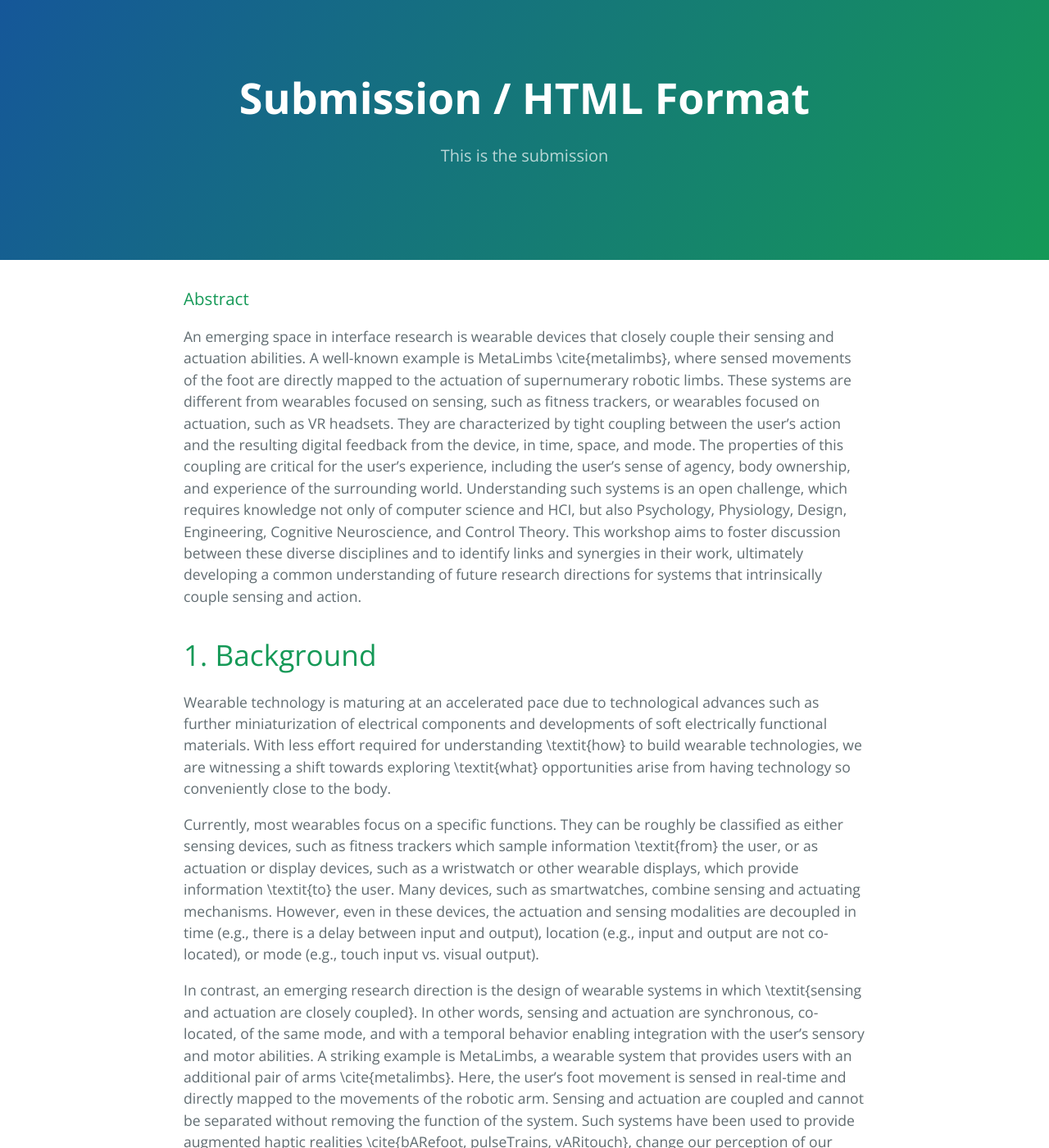
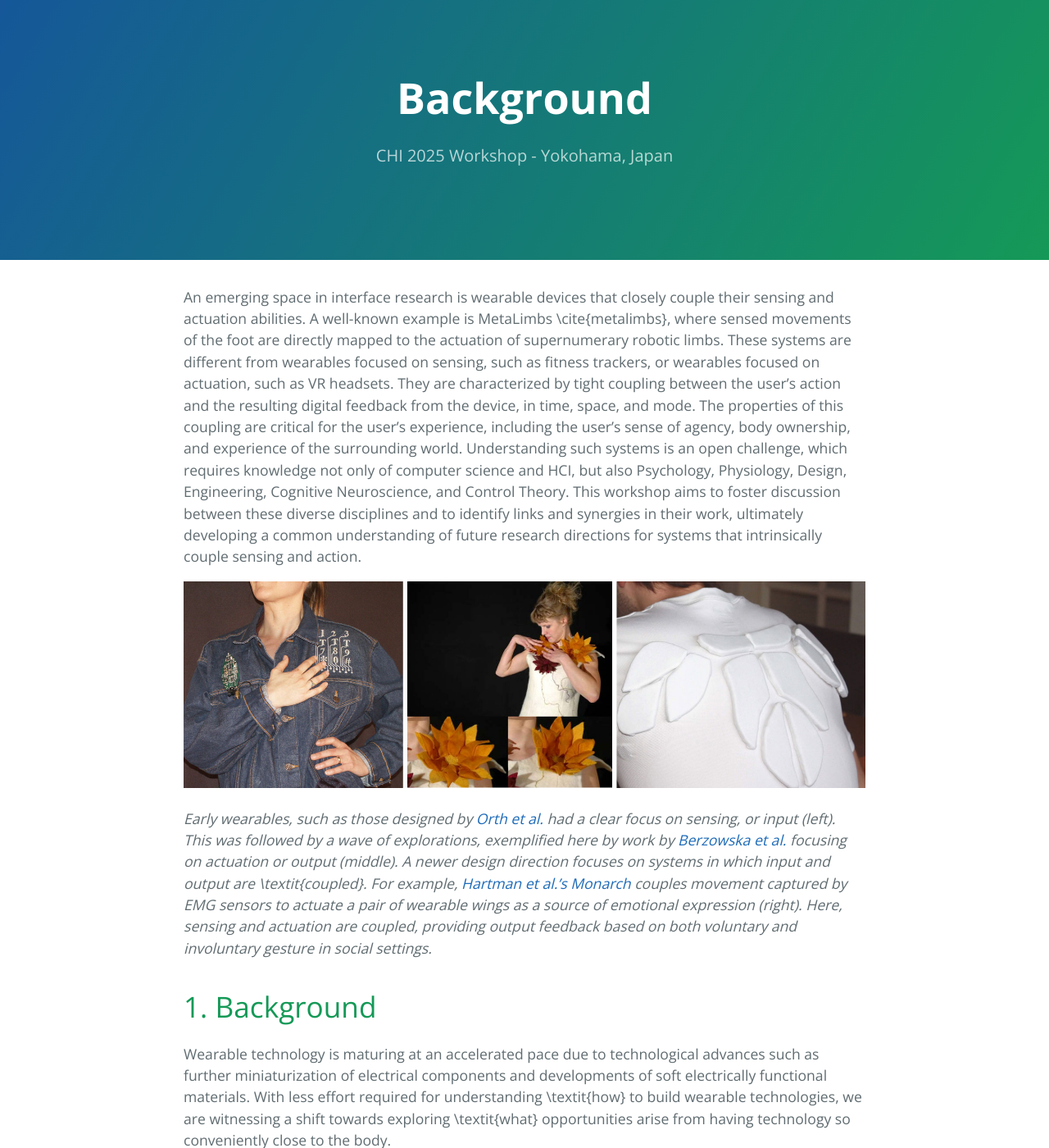
Before and after one commit to sensorimotordevices/sensorimotordevices.github.io, a Jekyll site: the page built from pages/background.md, in a window 1280 px wide and 1400 px high. Shown: the whole window at 82% size. Built offline with Jekyll 4.4.1, drawn with Linux system fonts in a browser that asks for light colours; some of the changed text lies outside the part shown.

Commit message:
add background

```diff
--- a/pages/background.md
+++ b/pages/background.md
@@ -1,50 +1,54 @@
 ---
 layout: simple
-title: Submission / HTML Format
-description: This is the submission
+title: Background
 ---
+An emerging space in interface research is wearable devices that closely couple their sensing and actuation abilities. A well-known example is MetaLimbs \cite{metalimbs}, where sensed movements of the foot are directly mapped to the actuation of supernumerary robotic limbs. These systems are different from wearables focused on sensing, such as fitness trackers, or wearables focused on actuation, such as VR headsets. They are characterized by tight coupling between the user's action and the resulting digital feedback from the device, in time, space, and mode. The properties of this coupling are critical for the user's experience, including the user's sense of agency, body ownership, and experience of the surrounding world. Understanding such systems is an open challenge, which requires knowledge not only of computer science and HCI, but also Psychology, Physiology, Design, Engineering, Cognitive Neuroscience, and Control Theory. This workshop aims to foster discussion between these diverse disciplines and to identify links and synergies in their work, ultimately developing a common understanding of future research directions for systems that intrinsically couple sensing and action.
 
-### Abstract
-An emerging space in interface research is wearable devices that closely couple their sensing and actuation abilities. A well-known example is MetaLimbs \cite{metalimbs}, where sensed movements of the foot are directly mapped to the actuation of supernumerary robotic limbs. These systems are different from wearables focused on sensing, such as fitness trackers, or wearables focused on actuation, such as VR headsets. They are characterized by tight coupling between the user's action and the resulting digital feedback from the device, in time, space, and mode. The properties of this coupling are critical for the user's experience, including the user's sense of agency, body ownership, and experience of the surrounding world. Understanding such systems is an open challenge, which requires knowledge not only of computer science and HCI, but also Psychology, Physiology, Design, Engineering, Cognitive Neuroscience, and Control Theory. This workshop aims to foster discussion between these diverse disciplines and to identify links and synergies in their work, ultimately developing a common understanding of future research directions for systems that intrinsically couple sensing and action.
+<img src="./img/workshopFigure.jpg" alt="paul"/>
+
+*Early wearables, such as those designed by [Orth et al.](https://doi.org/10.1145/286498.286800) had a clear focus on sensing, or input (left). This was followed by a wave of explorations, exemplified here by work by [Berzowska et al.](https://doi.org/10.1145/1400385.1400447) focusing on actuation or output (middle). A newer design direction focuses on systems in which input and output are \textit{coupled}. For example, [Hartman et al.'s Monarch](https://doi.org/10.1145/3357236.3395573) couples movement captured by EMG sensors to actuate a pair of wearable wings as a source of emotional expression (right). Here, sensing and actuation are coupled, providing output feedback based on both voluntary and involuntary gesture in social settings.*
 
 # 1. Background
 Wearable technology is maturing at an accelerated pace due to technological advances such as further miniaturization of electrical components and developments of soft electrically functional materials. With less effort required for understanding \textit{how} to build wearable technologies, we are witnessing a shift towards exploring \textit{what} opportunities arise from having technology so conveniently close to the body.
 
-
 Currently, most wearables focus on a specific functions. They can be roughly be classified as either sensing devices, such as fitness trackers which sample information \textit{from} the user, or as actuation or display devices, such as a wristwatch or other wearable displays, which provide information \textit{to} the user. Many devices, such as smartwatches, combine sensing and actuating mechanisms. However, even in these devices, the actuation and sensing modalities are decoupled in time (e.g., there is a delay between input and output), location (e.g., input and output are not co-located), or mode (e.g., touch input vs. visual output).
 
 In contrast, an emerging research direction is the design of wearable systems in which \textit{sensing and actuation are closely coupled}. In other words, sensing and actuation are synchronous, co-located, of the same mode, and with a temporal behavior enabling integration with the user's sensory and motor abilities. A striking example is MetaLimbs, a wearable system that provides users with an additional pair of arms \cite{metalimbs}. Here, the user's foot movement is sensed in real-time and directly mapped to the movements of the robotic arm. Sensing and actuation are coupled and cannot be separated without removing the function of the system. Such systems have been used to provide augmented haptic realities \cite{bARefoot, pulseTrains, vARitouch}, change our perception of our bodies \cite{As_Light_as, arm_dimensions, Soniband, BodyTransformation, MotionlessMovement}, or influence the perceived agency over our actions \cite{preemptive, footPedals}. The trend towards such systems is both driven by technological opportunity and by an increasingly sophisticated understanding of the sensorimotor processes underlying our daily experiences.
+
+<img src="./img/sensorimotorInteraction_page-0001.jpg" alt="paul"/>
+
+*Human Activity organized by seconds. Newell argues that human activity can be organized according to Biological, Cognitive, Rational, and Social Band \cite{Newell1994} MacKanzie stated in 2012 that traditional HCI includes the Cognitive and Rationale band, and that more modern HCI also addresses the Social band. Today we witness HCI research also expanding into the biological band. We refer to the work situated between the biological and cognitive band as \textit{sensorimotor interaction}*
 
 ## 1.1 Coupling of Sensing and Actuation
 With respect to technological opportunity, one can see a clear trajectory in wearables research starting in the 90s and persisting to this day. Early explorations of wearable systems in HCI focused largely on designing input mechanisms; well-known examples are the soft devices by Orth et al. \cite{Orth_fabric_computing, musical_jacket}. This was followed by explorations of actuators and output devices, such as the actuated fashion by Berzowska et al. \cite{berzowska_skoprions}. When sensing and actuation came together, this typically was done in wearable systems which closely mirrored the functions of traditional desktop computing and enabled input and output pairings for devices such as handheld keyboards or heads-up displays \cite{Starner_lookingglass, twiddler_lyons}. In all these cases, input and output, sensing and actuation, are clearly distinct.
 
 We are currently, however, witnessing a blurring of these distinctions as designers turn their focus toward materiality, the human body, and the human experience. A simple example of coupling sensing and actuation is the Snap-Snap T-Shirt \cite{snap_tshirt}. In this work, magnetic elements snap together or disconnect based on the wearer's movements. This provides the wearer feedback on their pose. There is no discrete sensing, or actuation mechanism. Rather, both mechanisms are combined in a singel device: magnetic snaps. More complex examples of such bidirectional systems include combined sensing and actuation devices, such as MagnetIO \cite{magnetio} and HapSense \cite{hapsense} which take advantage of the properties of magnetic silicone and electroactive polymers, respectively.
 
-
-
 While these examples merge sensing and actuation in a closed loop technological system, other approaches integrate human as a central element of such a closed loop system. For example, Monarch by Hartman et al. \cite{Hartman:monarchwings} enables control over robotic wings. In this system, flexing of the biceps is mapped to the movement of wearable "wings", providing an intuitive control scheme that becomes close to second nature for the wearer. Electromyography (EMG) for sensing and electrical muscle stimulation (EMS) for actuation, enable systems such as Proprioceptive Interaction \cite{propioceptiveIO}, which overlap between the digital system and the human body, as sensing and actuation both happen through the same human limb. Similarly, systems like Stereo-Smell \cite{stereo-smell} and Augmented Breathing \cite{augmented-breathing} place breath sensors and actuators (electrotactile or thermal) within the nose, synchronizing respiration with altered breath perception.
-
-
 
 Moving beyond discrete mappings, we also find a breadth of continuous mappings such as in MetaLimbs \cite{metalimbs}. For the control of MetaLimbs, Sasaki et al. provide continuous coupling between movements of the feet and of the corresponding supernumerary limbs. This tight coupling supports creating new sensorimotor contingencies, enabling us to not only control the supernumerary limbs but also experience agency over the actions of the robotic system. Such systems might also electrically integrate with the body. Reed et al. designed wearables for sonified EMG in closed-loop interaction, providing vocalists with information about their conscious and unconscious movements while singing \cite{Reed:sEMGVocalists}. This coupling allowed for the examination of embodied techniques and control dynamics between human intention and physiological action. In a similar vein, Ley-Flores et al. designed a wearable device called SoniBand, which sonifies body movement using material metaphors \cite{Soniband}. The aim was to link sounds (e.g., water) to body perceptions (e.g., feeling fluid and moving faster) and study the effects on body perception, movement, and emotion. This work explored the potential of materials to facilitate body transformation experiences and support health and behavior change, as also discussed in a recent related CHI workshop on material-enabled, body-based multisensory experiences \cite{tajadura2024body}.
 
 The common denominator of these technological trends is that they support creating both (1) closed-loop interaction systems and (2) interactive systems where the time between sensing user action and providing corresponding output is shorter than our conscious perception (i.e., within microseconds).
+
+<img src="./img/loops_page-0001.jpg" alt="paul"/>
+
+*Typically, in interaction design, we design for Deliberate Acts. For example, an action might be considered "switching on a light" and the effect of that action might be "it is brighter in the room now". However, embedded in such interaction loops are additional Perceptive Acts. For example, when flipping the light switch, we experience its counterforce and adjust our own actions to provide enough force to flip the switch without overexerting ourselves. These micro-adjustments we perform when flipping the switch occur on a pre-conscious level. It is these tightly coupled sensorimotor loops that give rise to experience.*
+
 
 ## 1.2 Sensorimotor Loops and Micro-Timescales
 While there is a technological trend toward coupling sensors and actuators, a parallel shift in our understanding of perceptive processes highlights the importance of these couplings. This is more evident when considering the unit of analysis in HCI. According to Newell \cite{Newell1994}, human behavior unfolds across multiple time scales, which he categorizes into four bands: biological, cognitive, rational, and social (see \autoref{fig:sensint}). In his seminal CHI textbook, published in 2012, Scott MacKenzie uses these bands to describe the domain of HCI \cite{MacKenzie2012}. Reflecting on his description offers a clear picture of how considerations of the temporal dimension in HCI have evolved over the past ten years.
 
 Ten years ago, MacKenzie argued that "traditional" HCI research is focused on analyzing interaction at the level of \textit{deliberate acts}, to the design of specific \textit{tasks}. This included examining issues ranging from the time required to move a cursor between targets, as in a typical Fitts' Law experiment \cite{fitts_2d}, to designing workflows that enable users to complete meaningful tasks. MacKenzie also noted that by 2012, contemporary HCI had broadened its scope to consider the context of these interactions, including social interactions that might develop over weeks, months, or even years \cite{MacKenzie2012} (see \autoref{fig:sensint}). Today, we are witnessing researchers expanding the scope of HCI even further, zooming in more closely on specific interactions. A growing body of work explores the intersection of the Biological and Cognitive bands. In this work, designers and researchers focus on the fine details of interactions, specifically examining how pre-reflective sensorimotor states or \textit{perceptive acts} are embedded within larger deliberate actions and reflections on actions \cite{Ahissar2016, sensorimotorContingenciesVision} (see also \autoref{fig:loops}).
 
-
-
-
-
 Such work explores the details of a simple deliberate act, such as moving a mouse to move a cursor to a target, and unfolds these details in their full complexity. A micro-phenomenological exploration might investigate how the experience of moving the mouse unfolds both in diachronic and synchronic dimensions in pre-reflective experience \cite{Petitmengin2018:structuresofexperience, Reed:MPforNIME}. From a psychophysical point of view, we might analyze how we dynamically adapt the force with which we push the mouse based on the deformation of our fingertip (see also Johansson et al.'s account of lifting an object \cite{Johansson2009}) or how the vibration of the mouse activates Pacinian cells that allow an experience of texture and material of mouse and its underlying surface to emerge \cite{Bensmaia2009}. Both methodologies reveal complementary information about these continuously embedded perceptive acts. While micro-phenomenology provides access to how they subjectively unfold, psychophysics and cognitive neuroscience provide ways of quantifying them.
-
 
 Recognizing the importance of such sensorimotor coupling, we currently observe a recurrence of interest in interaction design focused on micro-timescales and closed-loop mappings between input behaviors and outputs. For example, the importance of small time-scale latency is observed in studies of agency \cite{preemptive, IReallyDidThat, Menzer2010, footPedals, Didion2024Who} and body ownership \cite{disembodiment}. Or, changes to the transfer function between user action and its corresponding tactile feedback have been used to modulate how we experience the world \cite{bARefoot, pseudobend, 3dPress, Fingerpad_Softness, vARitouch}. Similarly, small shifts in sensory feedback have been used to induce changes in motor behavior \cite{Gomez-Andres_sensorimotorLearning, MotionlessMovement}. Finally, manipulating sensory feedback, including visual \cite{Botvinick1998}, tactile \cite{Tajadura-Jimenez2020}, acoustic \cite{arm_dimensions, Soniband}, gustatory, and olfactory feedback \cite{Giada_scent}, can also be used to change the experience of our own bodies \cite{homuncular_flexibility, Tajadura_Jim_nez_2017, TajaduraJimenez2022}. All these experiences and systems are based around designs that use either (1) closed-loop sensing and actuation or (2) sensing and actuation systems with carefully designed timing (i.e., faster than what we consciously perceive).
 
 Engagement with micro-timescales and input/output mappings has always been central to HCI (e.g., work by Zhai et al. on comparing elastic, isotonic, and isometric input devices \cite{zhai_3dINput}). However, for the systems discussed in this proposal, the focus of interest has shifted. While traditional HCI has been interested in, for example, how a change in mapping affects targeting performance, this new interest in this area is concerned with how the experience of executing such actions can be manipulated. Research questions in earlier explorations of input/output mappings might include "How efficient can the action be performed". Whereas, the research question central to this new generation of wearable devices shifts to "What is it like to perform this action".
+
+<img src="./img/workshopFigure2.jpg" alt="paul"/>
+
+*There are many opportunities that arise from careful tuning of the relation between sensing and actuation. For example (left) Strohmeier et al. \cite{bARefoot} showed how tactile pulses synchronized with user actions can change how the world is experienced. Tajadura-Jiménez demonstrated through various experiments that manipulating the feedback we experience from our actions can change how we perceive our body (middle) \cite{As_Light_as}. Finally, Kasahara et al. showed that the temporal patterns linking our actions to such feedback can also be used to manipulate whether we perceive actions to be our own (right) \cite{preemptive}.*
 
 ## 1.3 Opportunities, Themes, & Research Questions
 We identify four areas with new design postulates:
```
Also changed, not shown: pages/img/loops_page-0001.jpg (added), pages/img/sensorimotorInteraction_page-0001.jpg (added), pages/img/workshopFigure.jpg (added), pages/img/workshopFigure2.jpg (added).
